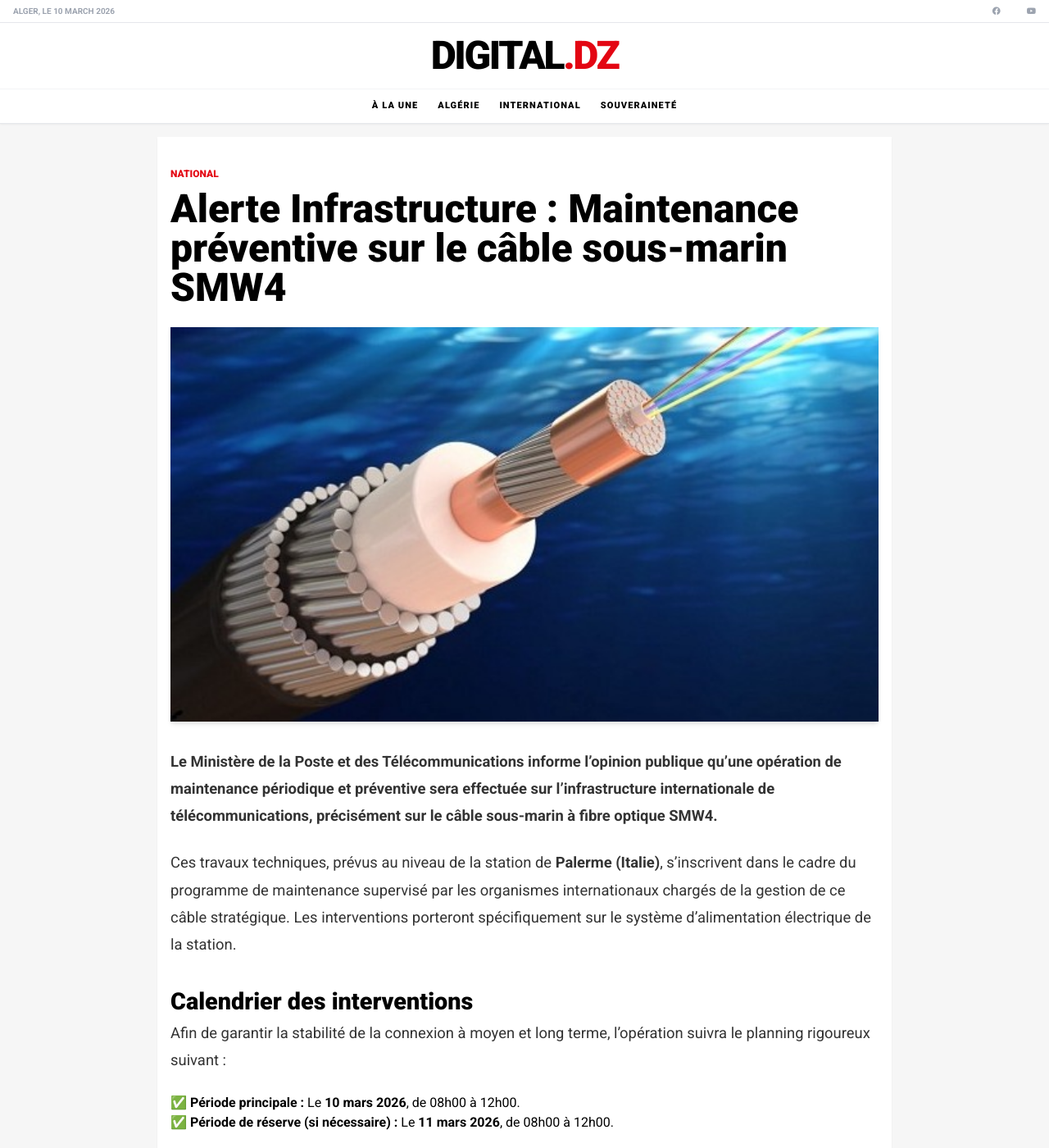
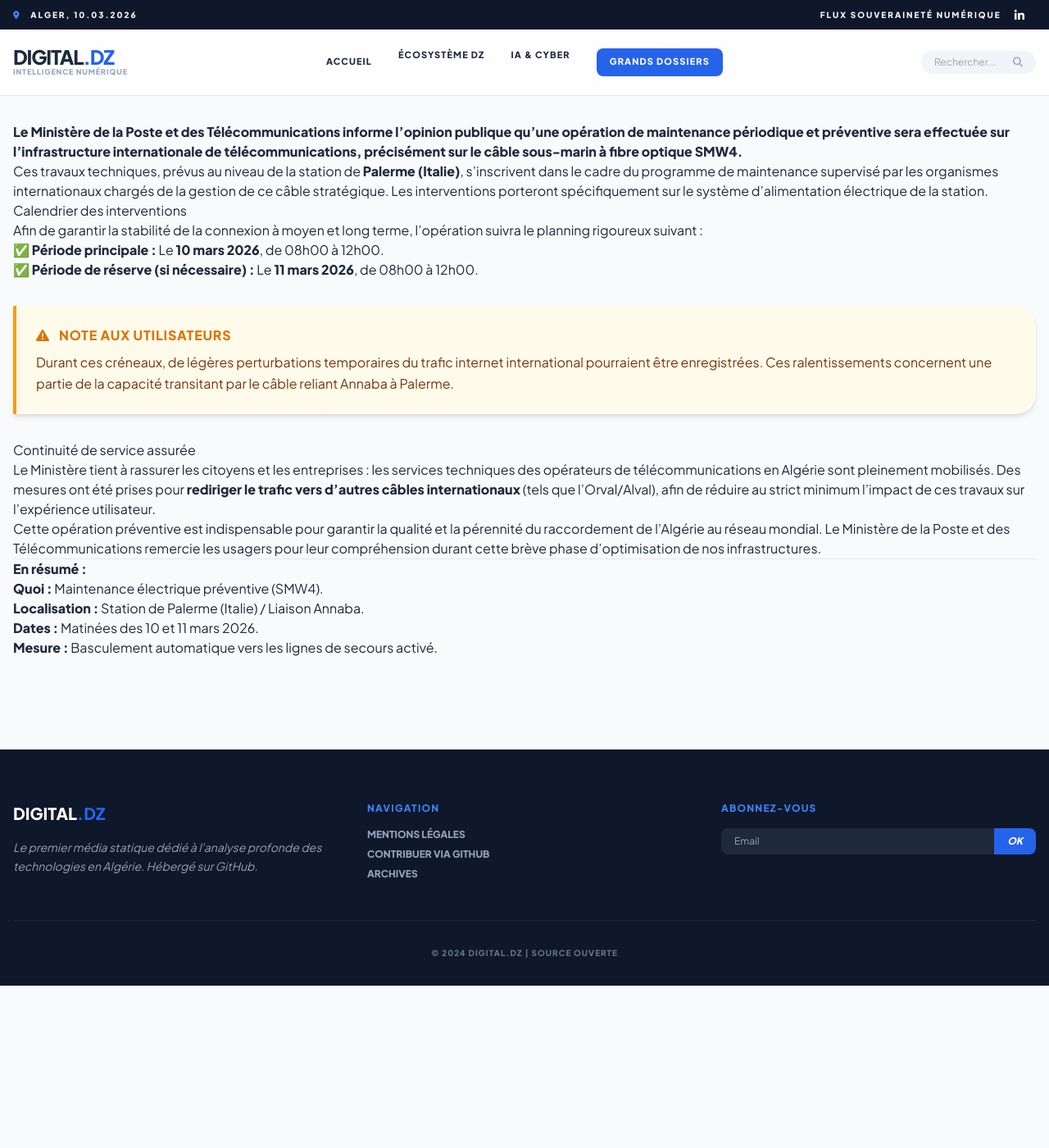
Before and after one commit to bastaps/Basta-InfosTech, a Jekyll site: the page built from presse/maintenance-cable-smw4.md, in a window 1280 px wide and 1400 px high. Shown: the whole window at 82% size. Built offline with Jekyll 4.4.1, drawn with Linux system fonts in a browser that asks for light colours; nearby versions of some CDN libraries; some of the changed text lies outside the part shown.

Commit message:
Update article.html

```diff
--- a/_layouts/article.html
+++ b/_layouts/article.html
@@ -1,65 +1,94 @@
----
-# Layout article
----
 <!DOCTYPE html>
 <html lang="fr">
 <head>
     <meta charset="UTF-8">
     <meta name="viewport" content="width=device-width, initial-scale=1.0">
-    <title>{{ page.title }} | DIGITAL.DZ</title>
+    <title>{{ page.title | default: "DIGITAL.DZ | Actu Tech Algérie" }}</title>
     <script src="https://cdn.tailwindcss.com"></script>
     <link rel="stylesheet" href="https://cdnjs.cloudflare.com/ajax/libs/font-awesome/6.4.0/css/all.min.css">
     <style>
-        @import url('https://fonts.googleapis.com/css2?family=Roboto:wght@400;700;900&display=swap');
-        body { font-family: 'Roboto', sans-serif; background-color: #f6f6f6; }
-        .tsa-red { color: #E30613; }
-        .article-content p { margin-bottom: 1.5rem; line-height: 1.8; font-size: 1.15rem; color: #333; }
-        .article-content h2 { font-size: 1.8rem; font-weight: 900; margin-top: 2rem; color: #000; }
+        @import url('https://fonts.googleapis.com/css2?family=Plus+Jakarta+Sans:wght@400;600;800&display=swap');
+        body { font-family: 'Plus Jakarta Sans', sans-serif; background-color: #f8fafc; color: #1e293b; }
+        .tech-gradient { background: linear-gradient(135deg, #2563eb 0%, #0891b2 100%); }
     </style>
 </head>
 <body>
-    <!-- TOP BAR (Identique Accueil) -->
-    <div class="bg-white border-b border-gray-200 py-1.5 text-[10px] font-bold text-gray-400 uppercase">
+    <!-- TOP BAR -->
+    <div class="bg-slate-900 text-white py-2 text-[10px] font-bold uppercase tracking-[0.2em]">
         <div class="container mx-auto px-4 flex justify-between items-center">
-            <div>Alger, le {{ "now" | date: "%d %B %Y" }}</div>
-            <div class="flex space-x-4 text-gray-400">
-                <a href="#" class="hover:tsa-red"><i class="fab fa-facebook"></i></a>
-                <a href="#" class="hover:tsa-red"><i class="fab fa-x-twitter"></i></a>
-                <a href="#" class="hover:tsa-red"><i class="fab fa-youtube"></i></a>
+            <div><i class="fas fa-map-marker-alt text-blue-500 mr-2"></i> Alger, {{ "now" | date: "%d.%m.%Y" }}</div>
+            <div class="flex items-center gap-4">
+                <span class="hidden md:inline">Flux Souveraineté Numérique</span>
+                <div class="flex gap-3 text-sm">
+                    <a href="#"><i class="fab fa-linkedin-in"></i></a>
+                    <a href="#"><i class="fab fa-x-twitter"></i></a>
+                </div>
             </div>
         </div>
     </div>
 
-    <!-- LOGO HEADER (Identique Accueil) -->
-    <header class="bg-white py-4 border-b border-gray-100">
-        <div class="container mx-auto px-4 text-center">
-            <a href="{{ '/' | relative_url }}" class="text-4xl md:text-5xl font-black tracking-tighter uppercase">
-                DIGITAL<span class="tsa-red">.DZ</span>
-            </a>
+    <!-- MAIN NAV -->
+    <header class="bg-white/80 backdrop-blur-md sticky top-0 z-50 border-b border-slate-200">
+        <div class="container mx-auto px-4">
+            <div class="flex justify-between items-center h-20">
+                <a href="{{ '/' | relative_url }}" class="flex flex-col">
+                    <span class="text-2xl font-black tracking-tighter leading-none">DIGITAL<span class="text-blue-600">.DZ</span></span>
+                    <span class="text-[9px] font-bold text-slate-400 uppercase tracking-widest">Intelligence Numérique</span>
+                </a>
+
+                <nav class="hidden lg:flex space-x-8 text-[11px] font-black uppercase tracking-widest">
+                    <a href="{{ '/' | relative_url }}" class="hover:text-blue-600 transition border-b-2 border-transparent hover:border-blue-600 py-2">Accueil</a>
+                    <a href="#" class="hover:text-blue-600 transition">Écosystème DZ</a>
+                    <a href="#" class="hover:text-blue-600 transition">IA & Cyber</a>
+                    <a href="#" class="bg-blue-600 text-white px-4 py-2 rounded-lg">Grands Dossiers</a>
+                </nav>
+
+                <div class="flex items-center bg-slate-100 rounded-full px-4 py-1.5">
+                    <input type="text" id="searchInput" onkeyup="searchArticles()" placeholder="Rechercher..." class="bg-transparent border-none outline-none text-xs w-24 focus:w-40 transition-all">
+                    <i class="fas fa-search text-slate-400 text-xs"></i>
+                </div>
+            </div>
         </div>
     </header>
 
-    <!-- NAVIGATION (Identique Accueil) -->
-    <nav class="bg-white shadow-sm sticky top-0 z-50 border-b border-gray-200 uppercase font-black text-[11px] tracking-widest">
-        <div class="container mx-auto px-4 flex justify-center space-x-6 py-3 overflow-x-auto whitespace-nowrap">
-            <a href="{{ '/' | relative_url }}" class="hover:tsa-red transition">À la une</a>
-            <a href="#" class="hover:tsa-red transition">Algérie</a>
-            <a href="#" class="hover:tsa-red transition">International</a>
-            <a href="#" class="hover:tsa-red transition">Souveraineté</a>
-        </div>
-    </nav>
-
-    <main class="container mx-auto max-w-4xl px-4 py-8 bg-white mt-4 shadow-sm">
-        <span class="tsa-red font-black uppercase text-xs">{{ page.category }}</span>
-        <h1 class="text-3xl md:text-5xl font-black mt-2 mb-6 leading-tight">{{ page.title }}</h1>
-        <img src="{{ page.image | relative_url }}" class="w-full mb-8 shadow-md">
-        <div class="article-content">
-            {{ content }}
-        </div>
+    <main class="container mx-auto px-4 py-8">
+        {{ content }}
     </main>
 
-    <footer class="bg-gray-900 text-white py-10 mt-12 text-center uppercase text-[10px] font-bold tracking-widest">
-        © 2026 DIGITAL.DZ • TOUS DROITS RÉSERVÉS
+    <footer class="bg-slate-900 text-white pt-16 pb-8 mt-20">
+        <div class="container mx-auto px-4">
+            <div class="grid grid-cols-1 md:grid-cols-3 gap-12 border-b border-slate-800 pb-12 mb-8">
+                <div>
+                    <h4 class="text-xl font-black mb-4 uppercase">DIGITAL<span class="text-blue-600">.DZ</span></h4>
+                    <p class="text-slate-400 text-sm italic leading-relaxed">Le premier média statique dédié à l'analyse profonde des technologies en Algérie. Hébergé sur GitHub.</p>
+                </div>
+                <div>
+                    <h5 class="font-bold uppercase text-xs mb-4 tracking-widest text-blue-500">Navigation</h5>
+                    <ul class="text-slate-400 text-xs space-y-2 uppercase font-bold">
+                        <li><a href="#" class="hover:text-white">Mentions Légales</a></li>
+                        <li><a href="#" class="hover:text-white">Contribuer via GitHub</a></li>
+                        <li><a href="#" class="hover:text-white">Archives</a></li>
+                    </ul>
+                </div>
+                <div>
+                    <h5 class="font-bold uppercase text-xs mb-4 tracking-widest text-blue-500">Abonnez-vous</h5>
+                    <div class="flex mt-2">
+                        <input type="email" placeholder="Email" class="bg-slate-800 border-none px-4 py-2 text-xs rounded-l-lg w-full">
+                        <button class="bg-blue-600 px-4 py-2 rounded-r-lg text-xs font-bold italic text-white uppercase">OK</button>
+                    </div>
+                </div>
+            </div>
+            <p class="text-center text-[10px] text-slate-500 font-bold tracking-widest uppercase">© 2024 DIGITAL.DZ | SOURCE OUVERTE</p>
+        </div>
     </footer>
+
+    <script>
+        function searchArticles() {
+            let filter = document.getElementById('searchInput').value.toLowerCase();
+            document.querySelectorAll('.searchable').forEach(el => {
+                el.style.display = el.innerText.toLowerCase().includes(filter) ? "" : "none";
+            });
+        }
+    </script>
 </body>
 </html>
```
